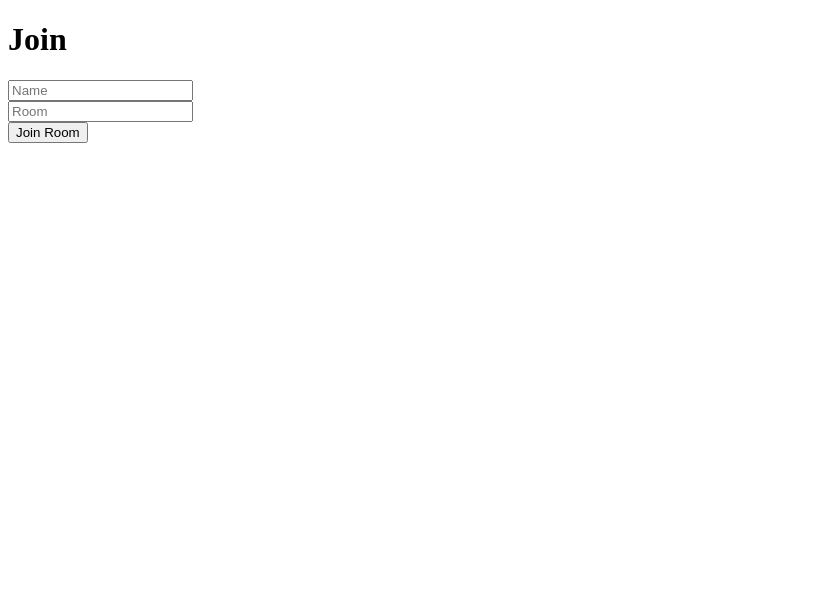
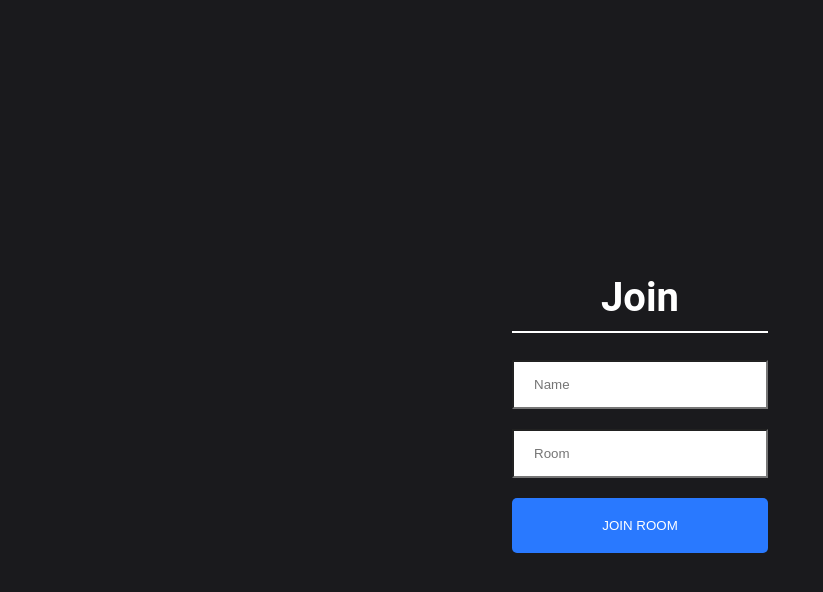
Before and after one commit to desirekaleba/real-time-chat-app-with-nodejs-and-reactjs, a React (Create React App) app in the folder client/: page / in a window 1280 px wide. Shown: the top 592 px of the page, without its empty margins (0-823 px from the left). Built offline with nearby package versions, Linux system fonts and the light colour scheme.

Commit message:
style: Style join component

```diff
--- a/client/src/components/Join/Join.css
+++ b/client/src/components/Join/Join.css
@@ -0,0 +1,71 @@
+html, body {
+  font-family: 'Roboto', sans-serif;
+  padding: 0;
+  margin: 0;
+}
+
+#root {
+  height: 100vh;
+}
+
+* {
+  box-sizing: border-box;
+}
+
+.joinOuterContainer {
+  display: flex;
+  justify-content: center;
+  text-align: center;
+  height: 100vh;
+  align-items: center;
+  background-color: #1A1A1D;
+}
+
+.joinInnerContainer {
+  width: 20%;
+}
+
+.joinInput {
+  border-radius: 0;
+  padding: 15px 20px;
+  width: 100%;
+}
+
+.heading {
+  color: white;
+  font-size: 2.5em;
+  padding-bottom: 10px;
+  border-bottom: 2px solid white;
+}
+
+.button {
+    color: #fff !important;
+    text-transform: uppercase;
+    text-decoration: none;
+    background: #2979FF;
+    padding: 20px;
+    border-radius: 5px;
+    display: inline-block;
+    border: none;
+    width: 100%;
+}
+
+.mt-20 {
+  margin-top: 20px;
+}
+
+@media (min-width: 320px) and (max-width: 480px) {
+  .joinOuterContainer {
+    height: 100%;
+  }
+
+  .joinInnerContainer {
+    width: 90%;
+  }
+
+
+}
+
+button:focus {
+  outline: 0;
+}
```
